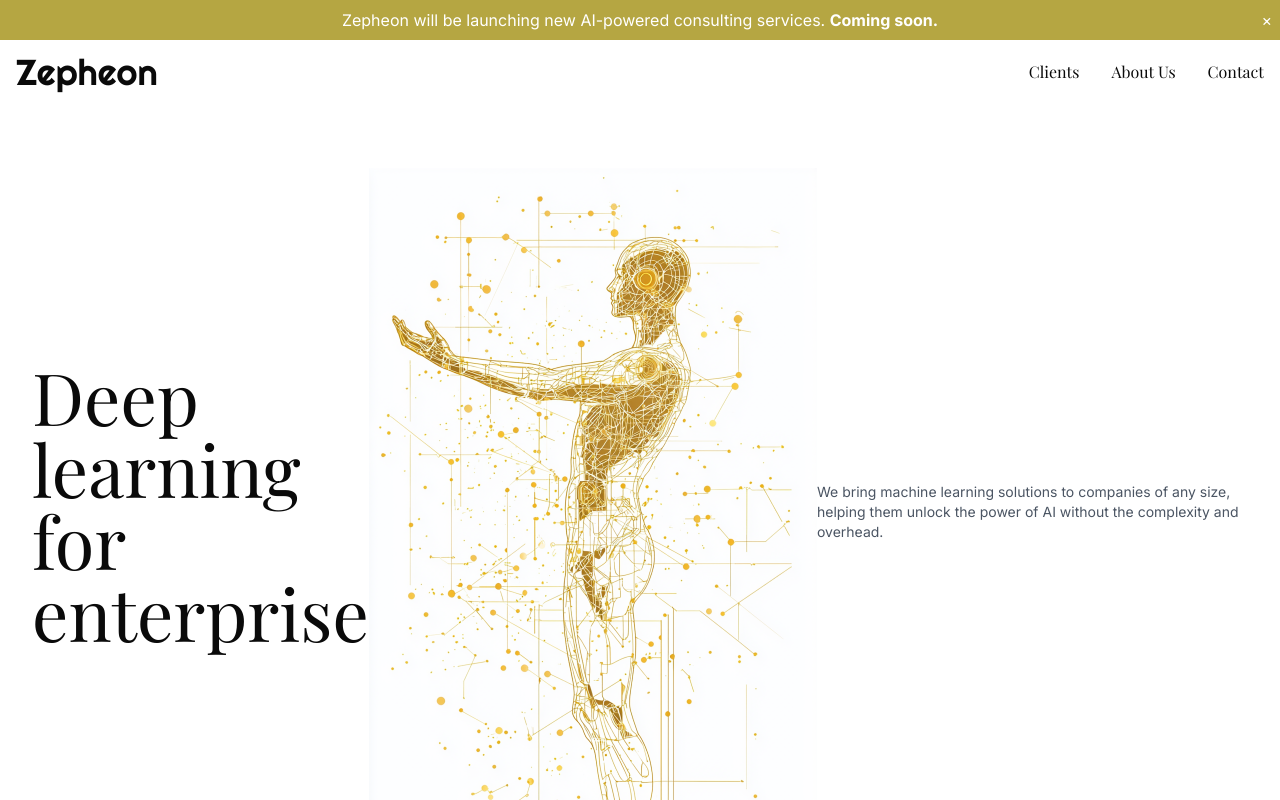
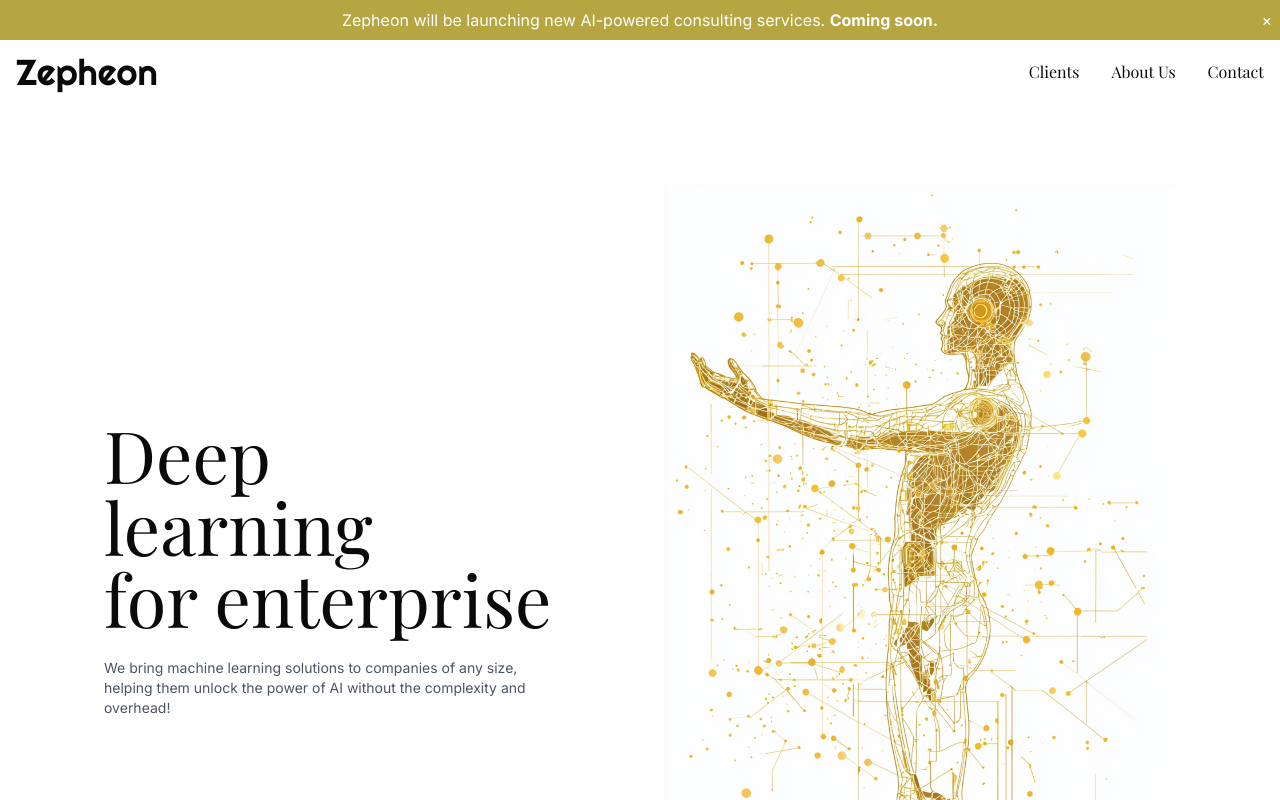
Before and after one commit to isaacbau/zepheon-landing, a React (Vite) app: page / in a window 1280 px wide. Shown: the top 800 px of the page. Built offline with nearby package versions, Linux system fonts and the light colour scheme; a web font is replaced by a local one.

Commit message:
New layout for home page

```diff
--- a/src/pages/Home.tsx
+++ b/src/pages/Home.tsx
@@ -9,31 +9,37 @@ const Home = () => {
   }, []);
 
   return (
-    <div className="relative min-h-screen flex items-center pt-16 pb-24">
-      <div className="flex flex-col md:flex-row items-center justify-between w-full max-w-7xl mx-auto px-4 md:px-8">
-        <div className="w-full md:w-1/2 mb-8 md:mb-0">
-          <h1 className="text-4xl sm:text-5xl md:text-6xl lg:text-7xl leading-tight font-playfair">
+    <div className="relative min-h-screen flex items-center justify-center">
+      <div className="max-w-7xl mx-auto px-4 sm:px-6 lg:px-8 py-12 md:py-20">
+        <div className="grid grid-cols-1 md:grid-cols-2 gap-12 items-center">
+          {/* Left column with text */}
+          <div className="space-y-6">
+            <h1 className="text-5xl sm:text-6xl lg:text-7xl leading-tight font-playfair">
               Deep
               <br />
               learning
               <br />
               for enterprise
             </h1>
+            <p className="text-sm text-gray-600 max-w-md">
+              We bring machine learning solutions to companies of any size,
+              helping them unlock the power of AI without the complexity and
+              overhead!
+            </p>
           </div>
-        <div className="w-full md:w-1/2 flex justify-center">
+
+          {/* Right column with image */}
+          <div className="flex justify-center items-center">
             <img
               src={illustrationImage}
               alt="Zepheon Illustration"
-            className={`max-w-full md:max-w-md h-auto transition-opacity duration-1000 ${
+              className={`w-full max-w-lg transition-opacity duration-1000 ${
                 isLoaded ? "opacity-100 animate-pulse-subtle" : "opacity-0"
               }`}
               onLoad={() => setIsLoaded(true)}
             />
           </div>
-        <p className="text-sm mt-4 text-gray-600 max-w-md">
-          We bring machine learning solutions to companies of any size, helping
-          them unlock the power of AI without the complexity and overhead.
-        </p>
+        </div>
       </div>
     </div>
   );
```
Lines whose indentation alone changed are shown as unchanged.
